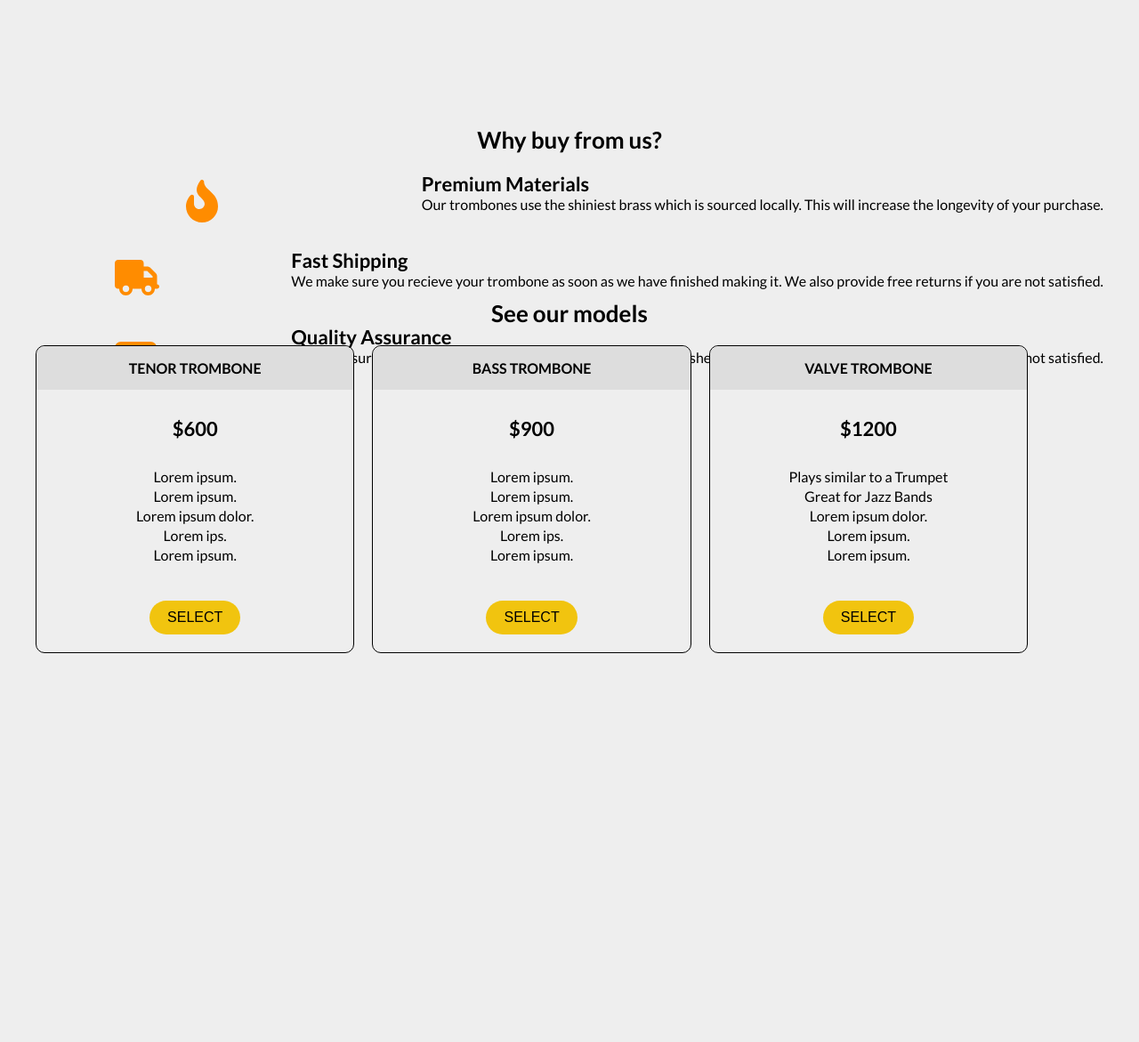
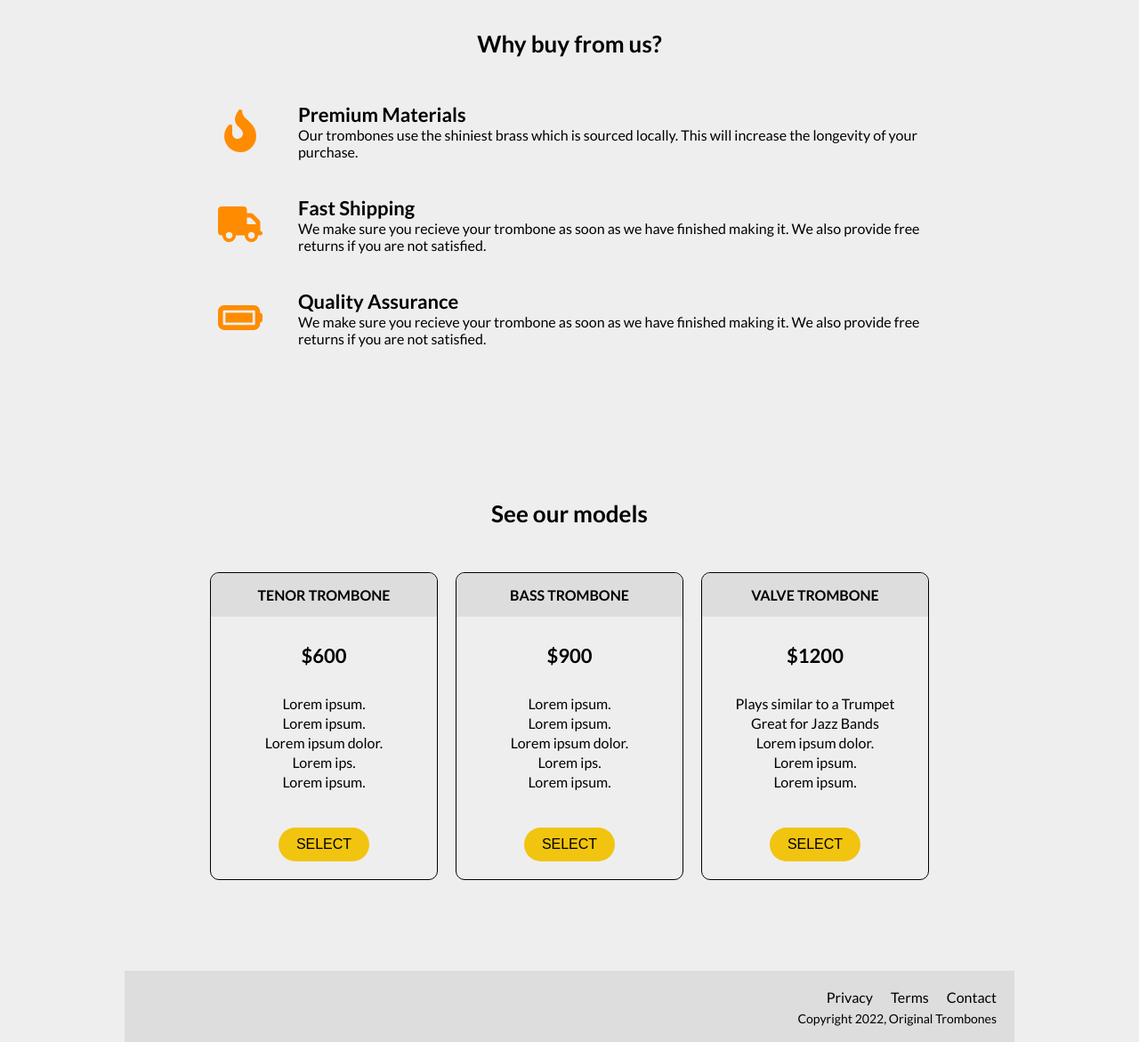
Before and after one commit to renanr0cha/landing-page-fcc, a plain HTML site: page index.html in a window 1280 px wide. Shown: the part 649-1820 px from the top of the page at 89% size. Before the commit the page ends 1463 px from the top, so only its background shows below. Drawn offline with Linux system fonts and the light colour scheme.

Commit message:
100% done, missing animations

```diff
--- a/index.html
+++ b/index.html
@@ -9,7 +9,6 @@
   <link rel="stylesheet" href="style.css">
   <link href="https://fonts.googleapis.com/css2?family=Lato:wght@400;700&display=swap" rel="stylesheet">
 </head>
-<script data-search-pseudo-elements src="https://kit.fontawesome.com/f737751420.js" crossorigin="anonymous"></script>
 <body>
   <div class="container">
     <header id="header">
@@ -17,11 +16,11 @@
 
         <img src="https://cdn.freecodecamp.org/testable-projects-fcc/images/product-landing-page-logo.png" alt="trombone logo with the name Original Trombones" id="header-img">
       </div>
-      <nav>
+      <nav id="nav-bar">
         <ul>
-          <li class="nav-link">Features</li>
-          <li class="nav-link">How It Works</li>
-          <li class="nav-link">Pricing</li>
+          <li><a class="nav-link" href="#hero">Features</a></li>
+          <li><a class="nav-link" href="#qualities">How It Works</a></li>
+          <li><a class="nav-link" href="#models">Pricing</a></li>
         </ul>
       </nav>
     </header>
@@ -30,7 +29,7 @@
         <div>
           <h1>Handcrafted, home-made masterpieces</h1>
           <p>Only the best materials and construction work, for you</p>
-          <form id="form">
+          <form id="form" action="https://www.freecodecamp.com/email-submit">
             <input type="email" name="email" id="email" placeholder="Enter your best email.." required>
             <div id="buttons">
               <input type="submit" value="Subscribe" id="submit">
@@ -39,17 +38,17 @@
           </form>
         </div>
         <div>
-          <iframe id="video" src="https://www.youtube.com/embed/watch?v=y8Yv4pnO7qc"></iframe>
+          <iframe id="video" frameborder="0" allowfullscreen src="https://www.youtube-nocookie.com/embed/y8Yv4pnO7qc?rel=0&controls=0&showinfo=0"></iframe>
         </div>
       </section>
       <section id="qualities">
         <h2>Why buy from us?</h2>
-        <div>
+        <div id="quality-grid">
           <div class="quality-wrapper">
             <i>
               <svg xmlns="http://www.w3.org/2000/svg" viewBox="0 0 384 512"><!--! Font Awesome Pro 6.1.1 by @fontawesome - https://fontawesome.com License - https://fontawesome.com/license (Commercial License) Copyright 2022 Fonticons, Inc. --><path d="M384 319.1C384 425.9 297.9 512 192 512s-192-86.13-192-192c0-58.67 27.82-106.8 54.57-134.1C69.54 169.3 96 179.8 96 201.5v85.5c0 35.17 27.97 64.5 63.16 64.94C194.9 352.5 224 323.6 224 288c0-88-175.1-96.12-52.15-277.2c13.5-19.72 44.15-10.77 44.15 13.03C215.1 127 384 149.7 384 319.1z"/></svg>
             </i>
-            <div>
+            <div class="label-quality">
               <h3>Premium Materials</h3>
               <p>Our trombones use the shiniest brass which is sourced locally. This will increase the longevity of your purchase.</p>
             </div>
@@ -58,7 +57,7 @@
             <i>
               <svg xmlns="http://www.w3.org/2000/svg" viewBox="0 0 640 512"><!--! Font Awesome Pro 6.1.1 by @fontawesome - https://fontawesome.com License - https://fontawesome.com/license (Commercial License) Copyright 2022 Fonticons, Inc. --><path d="M368 0C394.5 0 416 21.49 416 48V96H466.7C483.7 96 499.1 102.7 512 114.7L589.3 192C601.3 204 608 220.3 608 237.3V352C625.7 352 640 366.3 640 384C640 401.7 625.7 416 608 416H576C576 469 533 512 480 512C426.1 512 384 469 384 416H256C256 469 213 512 160 512C106.1 512 64 469 64 416H48C21.49 416 0 394.5 0 368V48C0 21.49 21.49 0 48 0H368zM416 160V256H544V237.3L466.7 160H416zM160 368C133.5 368 112 389.5 112 416C112 442.5 133.5 464 160 464C186.5 464 208 442.5 208 416C208 389.5 186.5 368 160 368zM480 464C506.5 464 528 442.5 528 416C528 389.5 506.5 368 480 368C453.5 368 432 389.5 432 416C432 442.5 453.5 464 480 464z"/></svg>
             </i>
-            <div>
+            <div class="label-quality">
               <h3>Fast Shipping</h3>
               <p>We make sure you recieve your trombone as soon as we have finished making it. We also provide free returns if you are not satisfied.</p>
             </div>
@@ -67,7 +66,7 @@
             <i>
               <svg xmlns="http://www.w3.org/2000/svg" viewBox="0 0 576 512"><!--! Font Awesome Pro 6.1.1 by @fontawesome - https://fontawesome.com License - https://fontawesome.com/license (Commercial License) Copyright 2022 Fonticons, Inc. --><path d="M448 320H96V192H448V320zM0 176C0 131.8 35.82 96 80 96H464C508.2 96 544 131.8 544 176V192C561.7 192 576 206.3 576 224V288C576 305.7 561.7 320 544 320V336C544 380.2 508.2 416 464 416H80C35.82 416 0 380.2 0 336V176zM80 160C71.16 160 64 167.2 64 176V336C64 344.8 71.16 352 80 352H464C472.8 352 480 344.8 480 336V176C480 167.2 472.8 160 464 160H80z"/></svg>
             </i>
-            <div>
+            <div class="label-quality">
               <h3>Quality Assurance</h3>
               <p>We make sure you recieve your trombone as soon as we have finished making it. We also provide free returns if you are not satisfied.</p>
             </div>
@@ -117,6 +116,14 @@
         </div>
       </section>
     </main>
+    <footer>
+      <ul>
+        <li>Privacy</li>
+        <li>Terms</li>
+        <li>Contact</li>
+      </ul>
+      <p>Copyright 2022, Original Trombones</p>
+    </footer>
   </div>
 </body>
 </html>
--- a/style.css
+++ b/style.css
@@ -2,6 +2,15 @@
   margin: 0;
   padding: 0;
   box-sizing: border-box;
+}
+
+html {
+  scroll-behavior: smooth;
+}
+
+a {
+  text-decoration: none;
+  color: #000000;
 }
 
 img {
@@ -13,6 +22,12 @@ img {
   font-size: 62.5%;
   font-family: 'Lato', sans-serif;
 
+}
+
+.container {
+  max-width: 100rem;
+  min-width: 70rem;
+  margin: 0 auto;
 }
 
 
@@ -39,6 +54,7 @@ header nav ul {
   list-style: none;
   font-size: 1.6rem;
   align-items: center;
+  cursor: pointer;
 }
 
 .logo {
@@ -54,19 +70,27 @@ header nav ul {
 }
 
 body {
-  margin: 7.5rem 4rem 1rem;
+  margin: 1rem 4rem 0;
   background: #eee;
 }
 
-section {
-  margin: 8rem auto;
+body section {
+  margin: 0 auto;
+  height: 55rem;
+}
+
+body section h2 {
+  padding: 3rem 0;
+  font-size: 2.6rem;
+  margin: 2rem auto;
+  text-align: center;
 }
 
 #hero {
-  min-height: 70vh;
   display: flex;
   justify-content: space-between;
-  gap: 8rem;
+  align-items: center;
+  gap: 4rem;
   padding-top: 6rem;
 }
 
@@ -83,6 +107,11 @@ section {
 #hero > div p {
   font-size: 2rem;
   padding: 2rem 0;
+}
+
+#hero div iframe {
+  width: 48rem;
+  height: 32rem;
 }
 
 #form {
@@ -118,32 +147,33 @@ section {
 }
 
 #qualities {
-  height: 11.5rem;
   display: flex;
   flex-direction: column;
-  justify-content: space-around;
+  justify-content: center;
+  align-items: center;
+  max-width: 90rem;
 }
 
-#qualities h2 {
-  padding-top: 5rem;
+#quality-grid {
+  display: flex;
+  flex-direction: column;
+  justify-content: space-between;
+  align-items: center;
+  gap: 4rem;
 }
 
-#qualities div {
-  margin-bottom: 2rem;
-}
-
-section h2 {
-  font-size: 2.6rem;
-  margin: 2rem auto;
-  text-align: center;
+.label-quality {
+  display: flex;
+  justify-content: start;
+  align-items: start;
+  max-width: 70rem;
 }
 
 .quality-wrapper {
   display: flex;
   font-size: 1.6rem;
-  gap: 6rem;
-  justify-content: space-between;
   align-items: center;
+  gap: 4rem;
 }
 
 .quality-wrapper div {
@@ -162,7 +192,6 @@ section h2 {
   align-items: center;
   height: 5rem;
   width: 5rem;
-  margin: 0 auto;
   text-align: center;
 }
 .quality-wrapper i svg {
@@ -176,10 +205,13 @@ section h2 {
 
 #models {
   padding-top: 5rem;
+  max-width: 90rem;
 }
 
 #models div {
   display: flex;
+  align-items: center;
+  justify-content: center;
   gap: 2rem;
 }
 
@@ -189,7 +221,7 @@ section h2 {
   display: flex;
   flex-direction: column;
   align-items: center;
-  min-width: 28vw;
+  min-width: 20vw;
 }
 
 .models-wrapper h3 {
@@ -226,3 +258,32 @@ section h2 {
   font-size: 1.6rem;
   margin: 2rem auto;
 }
+
+footer {
+  margin-top: 8rem;
+  background-color: #DDD;
+  text-align: end;
+  padding: 2rem;
+  font-size: 1.4rem;
+  height: 8rem;
+}
+
+footer ul {
+  list-style: none;
+  font-size: 1.6rem;
+  cursor: pointer;
+  display: flex;
+  justify-content: end;
+  gap: 2rem;
+  margin-bottom: 0.6rem;
+}
+
+@media (max-width: 60rem) {
+
+  body section {
+    height: 60rem;
+  }
+  #hero {
+    flex-direction: column;
+  }
+}
```
